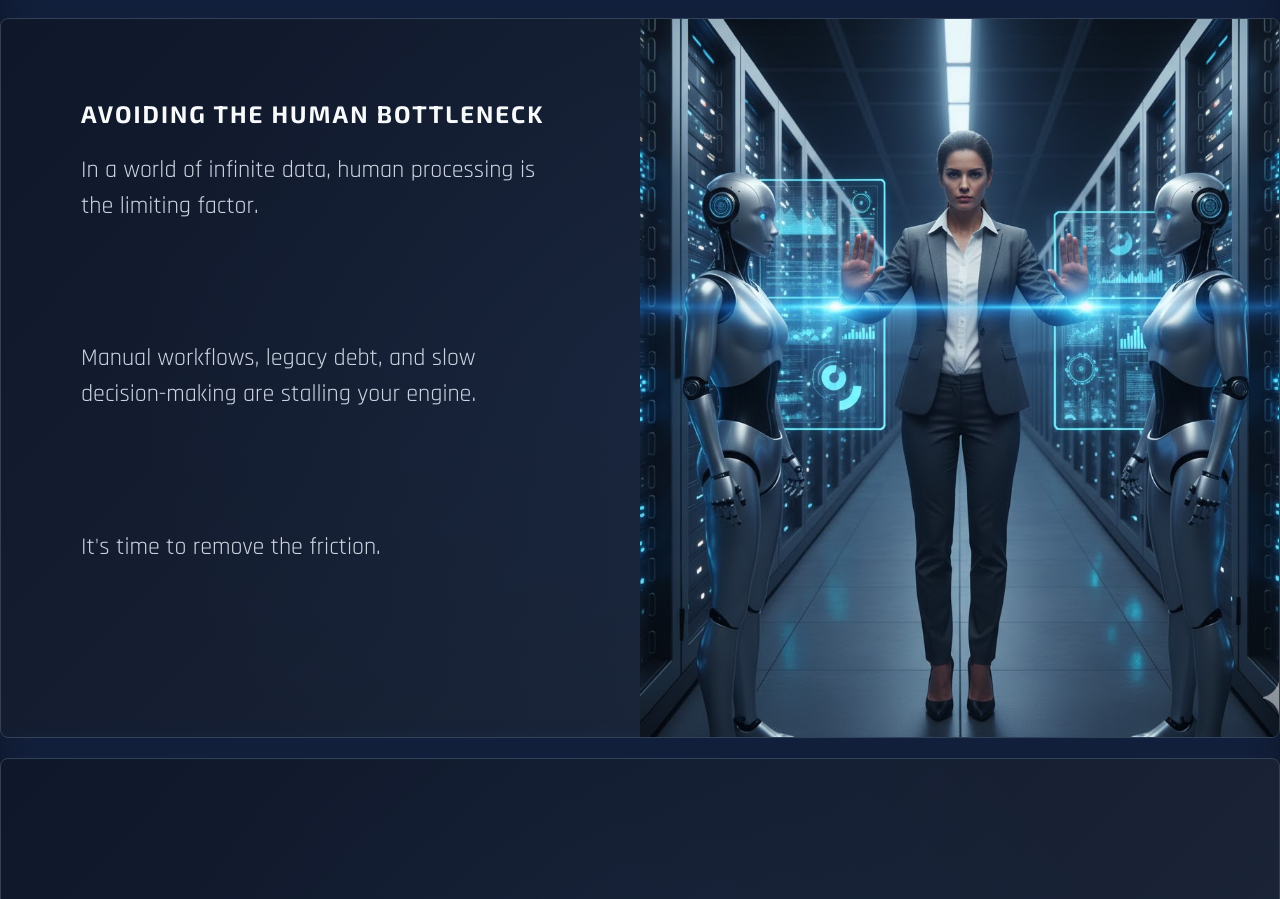
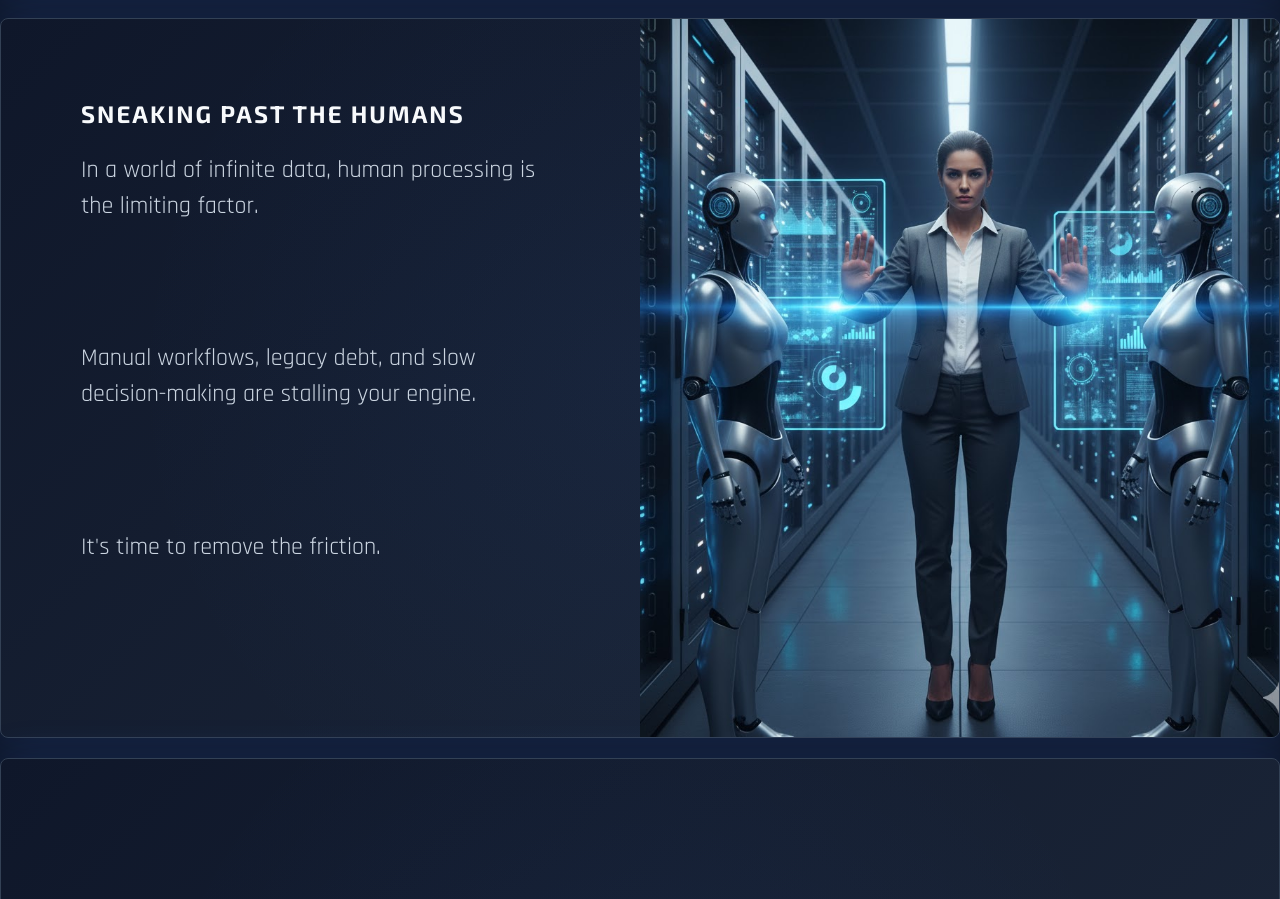
Before and after one commit to LeonardSibelius/engineroom-ai, a plain HTML site: page index.html in a window 1280 px wide. Shown: the part 1482-2381 px from the top of the page. Drawn offline with Linux system fonts and the light colour scheme.

Commit message:
Update slide title: Sneaking Past the Humans

```diff
--- a/index.html
+++ b/index.html
@@ -363,7 +363,7 @@
     <!-- Slide 3: The Problem (Human Bottleneck) -->
     <div class="slide-container bleed-content-layout" id="slide3">
         <div class="content-container">
-            <h2>Avoiding the Human Bottleneck</h2>
+            <h2>Sneaking Past the Humans</h2>
             <p>In a world of infinite data,
                 human processing is the limiting factor.</p>
             <p>Manual workflows,
```
